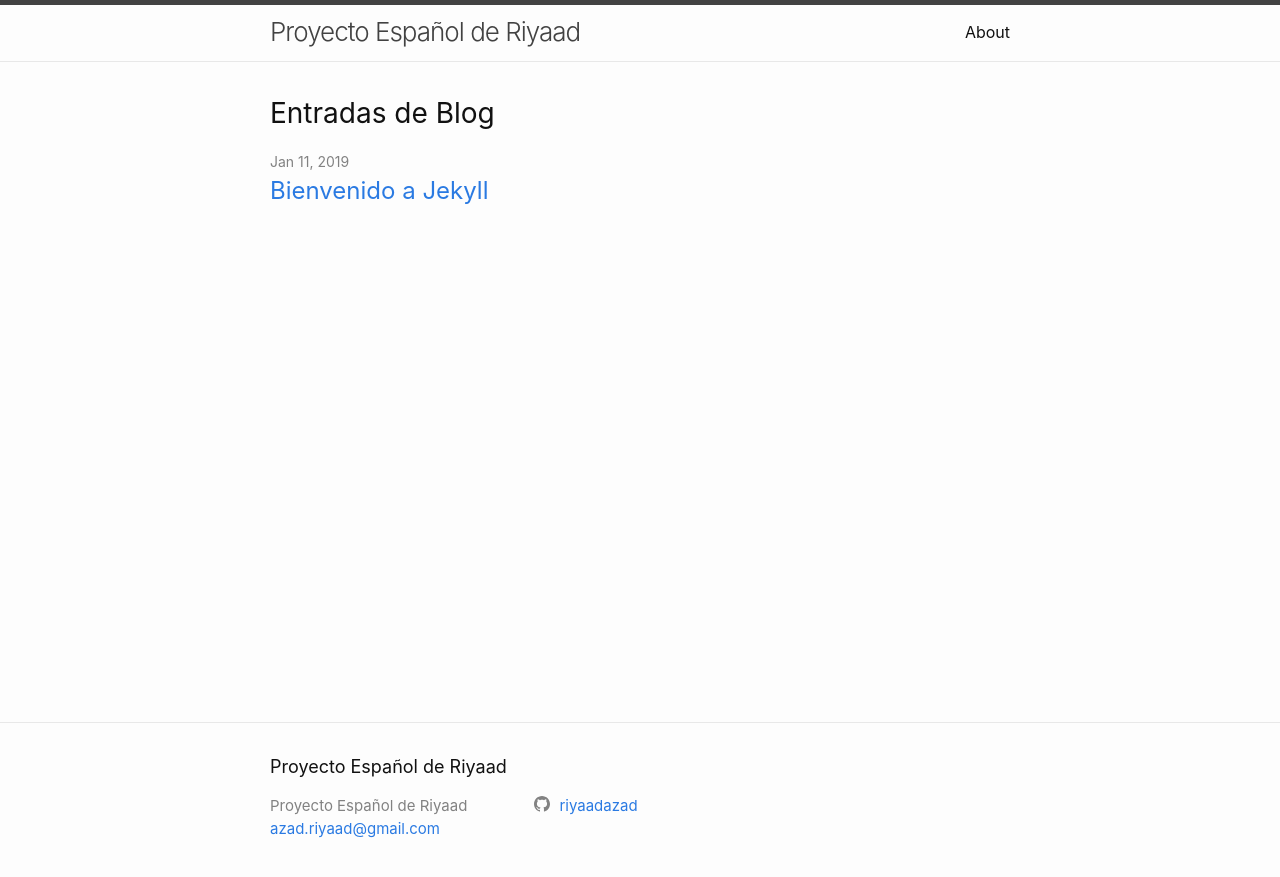
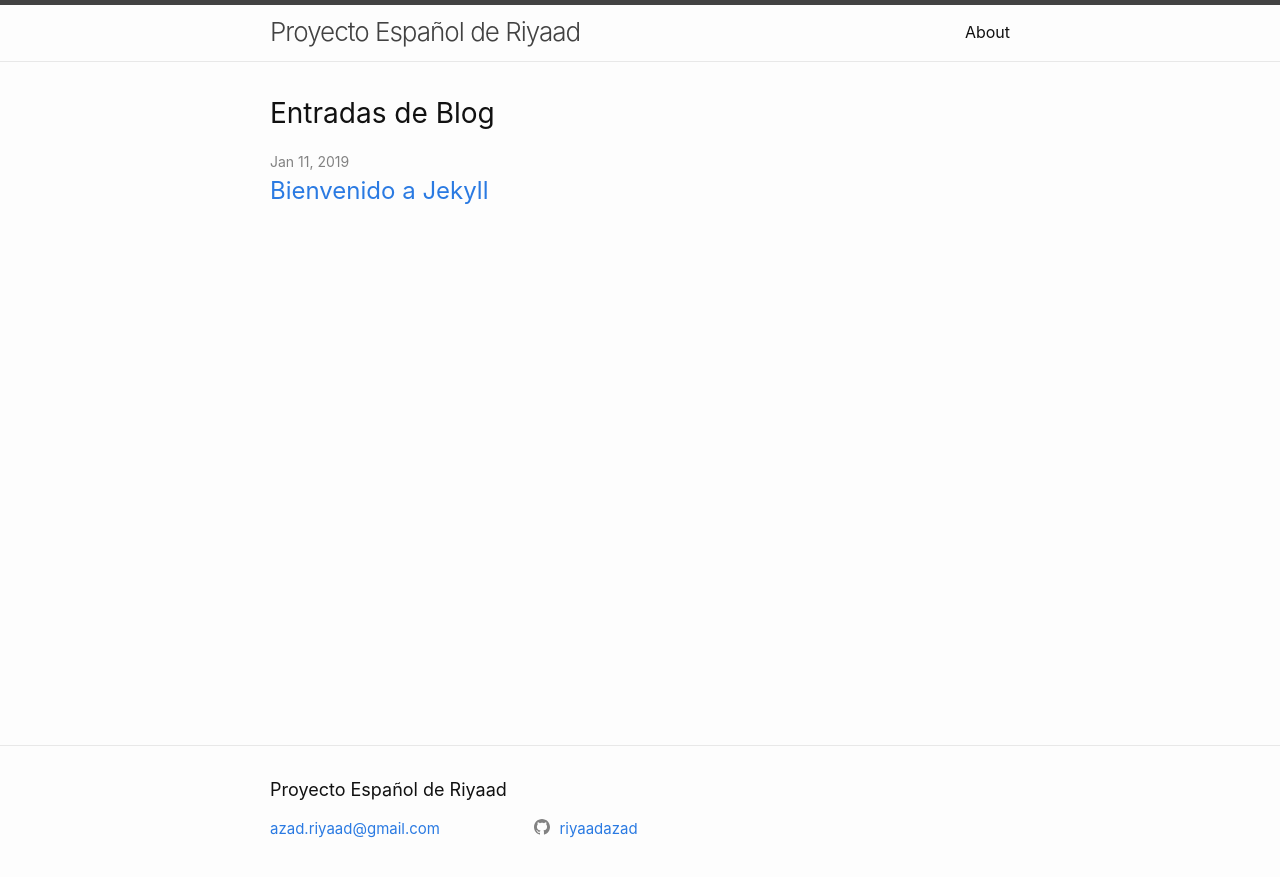
Before and after one commit to riyaadazad/spanish-cities-project, a Jekyll site: the page built from index.md, in a window 1280 px wide. Shown: the top 877 px of the page. Built offline with Jekyll 4.4.1, drawn with Linux system fonts in a browser that asks for light colours.

Commit message:
Remove description

```diff
--- a/_includes/footer.html
+++ b/_includes/footer.html
@@ -12,7 +12,7 @@
                         {%- if site.author -%}
                         {{ site.author | escape }}
                         {%- else -%}
-                        {{ site.title | escape }}
+                        <!--{{ site.title | escape }}-->
                         {%- endif -%}
                     </li>
                     {%- if site.email -%}
@@ -26,7 +26,7 @@
             </div>
 
             <div class="footer-col footer-col-3">
-                <p>{{- site.description | escape -}}</p>
+                <!--<p>{{- site.description | escape -}}</p>-->
             </div>
         </div>
 
```
